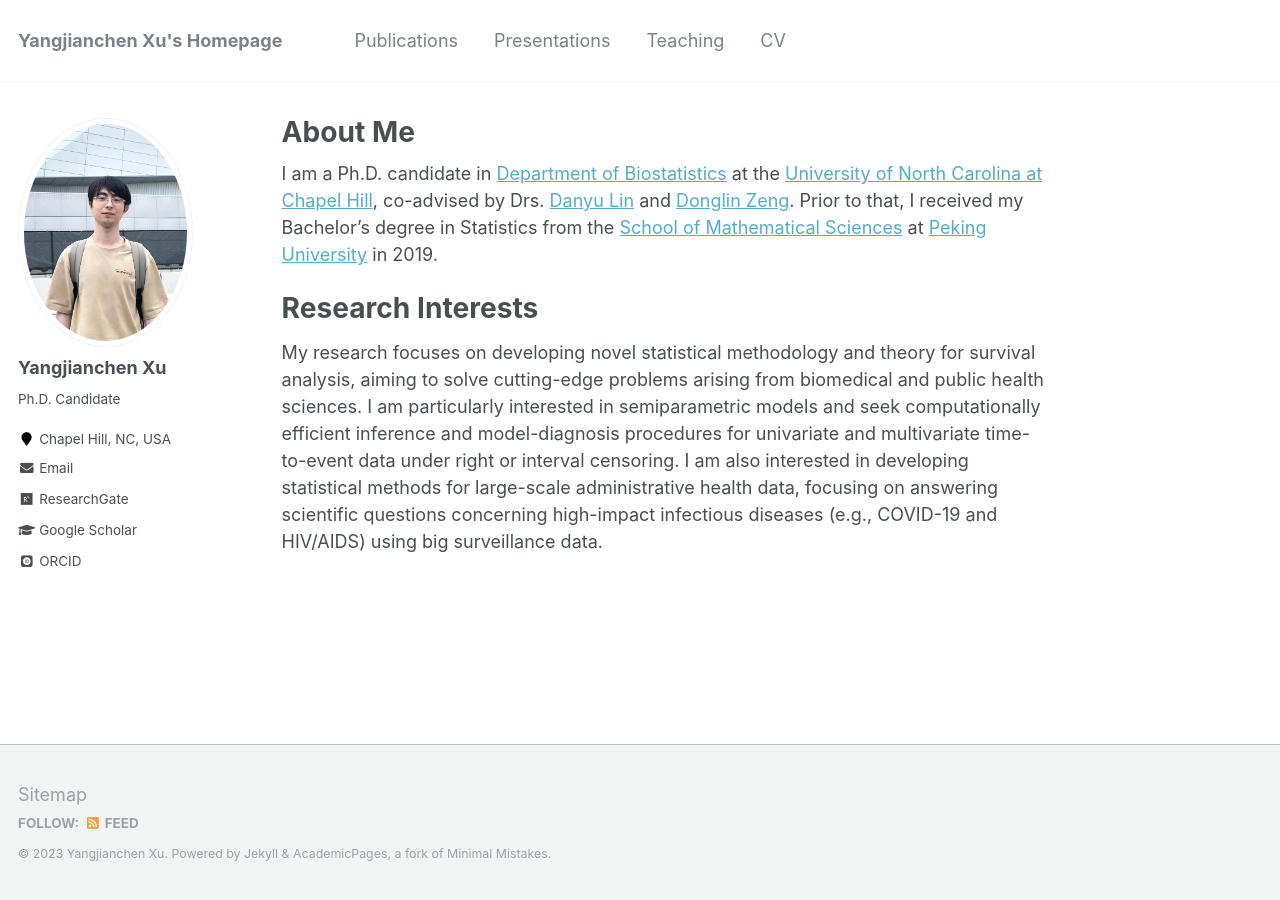
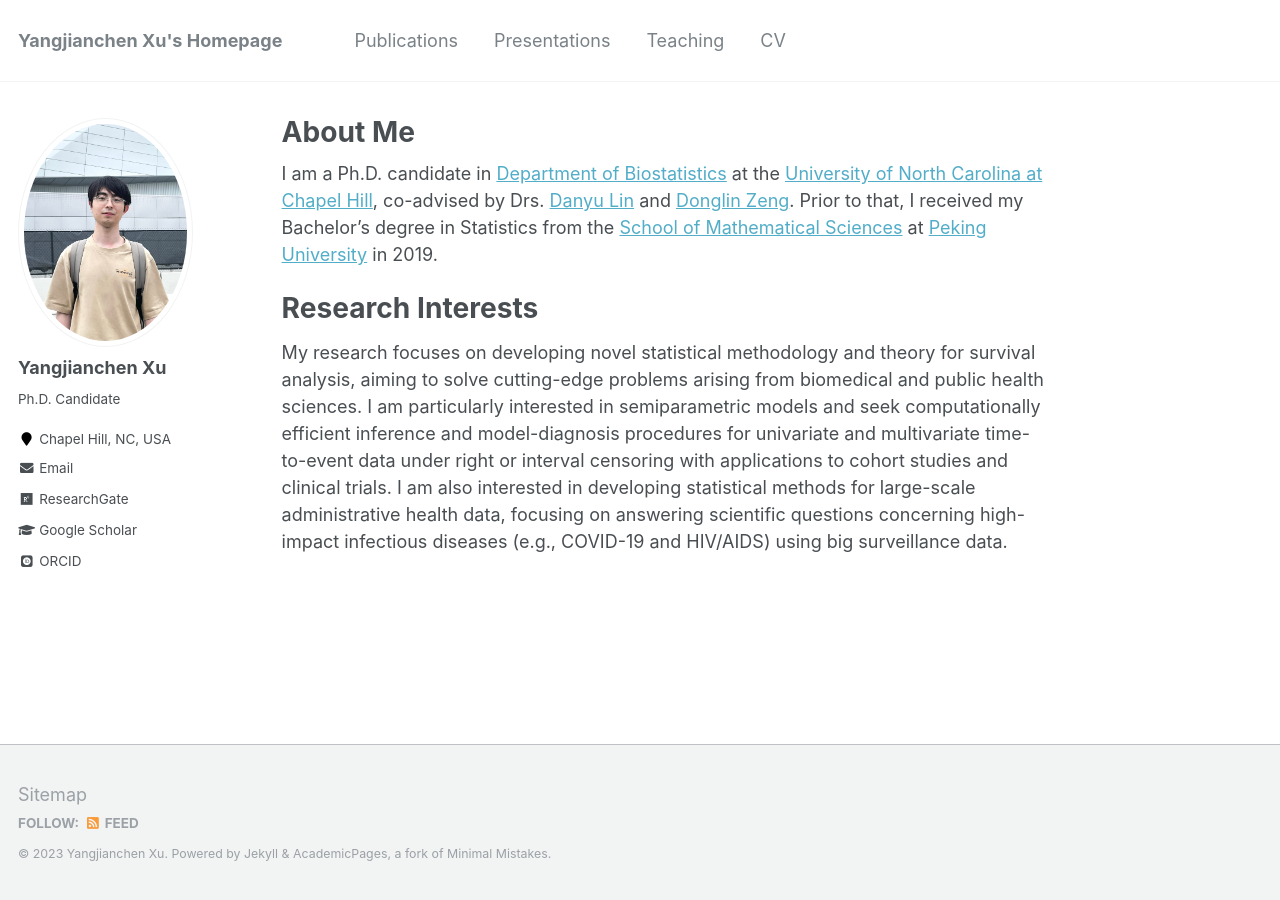
Before and after one commit to yangjc-xu/yangjc-xu.github.io, a Jekyll site: the page built from _pages/about.md, in a window 1280 px wide. Built offline with Jekyll 4.4.1, drawn with Linux system fonts in a browser that asks for light colours; some web fonts are replaced.

Commit message:
Update about.md

```diff
--- a/_pages/about.md
+++ b/_pages/about.md
@@ -12,4 +12,4 @@ I am a Ph.D. candidate in [Department of Biostatistics](https://sph.unc.edu/bios
 
 Research Interests
 ======
-My research focuses on developing novel statistical methodology and theory for survival analysis, aiming to solve cutting-edge problems arising from biomedical and public health sciences. I am particularly interested in semiparametric models and seek computationally efficient inference and model-diagnosis procedures for univariate and multivariate time-to-event data under right or interval censoring. I am also interested in developing statistical methods for large-scale administrative health data, focusing on answering scientific questions concerning high-impact infectious diseases (e.g., COVID-19 and HIV/AIDS) using big surveillance data.
+My research focuses on developing novel statistical methodology and theory for survival analysis, aiming to solve cutting-edge problems arising from biomedical and public health sciences. I am particularly interested in semiparametric models and seek computationally efficient inference and model-diagnosis procedures for univariate and multivariate time-to-event data under right or interval censoring with applications to cohort studies and clinical trials. I am also interested in developing statistical methods for large-scale administrative health data, focusing on answering scientific questions concerning high-impact infectious diseases (e.g., COVID-19 and HIV/AIDS) using big surveillance data.
```
